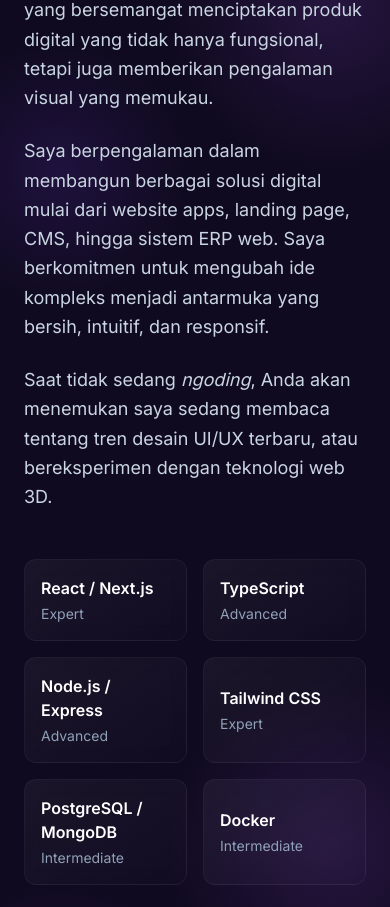
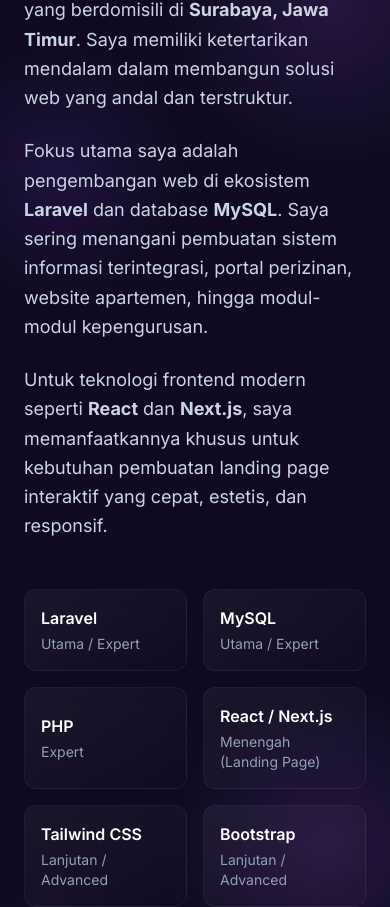
Before and after one commit to Ga2ng/portfolio-ga2ng, a Next.js app: page / in a window 390 px wide. Shown: the part 1094-2001 px from the top of the page. Built offline with nearby package versions, Linux system fonts and the light colour scheme.

Commit message:
feat: initialize portfolio components, project data structure, and landing page routing

```diff
--- a/app/page.tsx
+++ b/app/page.tsx
@@ -3,6 +3,7 @@
 import About from "@/components/About";
 import Portfolio from "@/components/Portfolio";
 import Contact from "@/components/Contact";
+import { Code2 } from "lucide-react";
 
 export default function Home() {
   return (
@@ -13,10 +14,18 @@
       <Portfolio />
       <Contact />
 
-      <footer className="py-8 border-t border-[#7c3aed]/20 text-center">
+      <footer className="py-8 border-t border-[#7c3aed]/20 text-center flex flex-col items-center gap-3">
         <p className="text-slate-500 text-sm">
           © {new Date().getFullYear()} Gagang. Dibuat dengan Next.js & Tailwind CSS.
         </p>
+        <a
+          href="https://github.com/Ga2ng"
+          target="_blank"
+          rel="noopener noreferrer"
+          className="text-slate-400 hover:text-[#a855f7] text-sm transition-colors flex items-center gap-1.5"
+        >
+          <Code2 size={16} /> GitHub: Ga2ng
+        </a>
       </footer>
     </main>
   );
--- a/app/project/[id]/page.tsx
+++ b/app/project/[id]/page.tsx
@@ -4,7 +4,7 @@
 import { useParams } from "next/navigation";
 import { motion, AnimatePresence } from "framer-motion";
 import Link from "next/link";
-import { ArrowLeft, ExternalLink, Code2, CheckCircle2, X } from "lucide-react";
+import { ArrowLeft, ExternalLink, CheckCircle2, X } from "lucide-react";
 import { projects } from "@/lib/projects";
 
 const getGridClass = (index: number, total: number) => {
@@ -170,13 +170,16 @@
                 </div>
               </div>
 
-              <a href="#" className="w-full py-4 bg-gradient-to-r from-[#7c3aed] to-[#a855f7] rounded-xl text-white font-semibold shadow-[0_0_15px_rgba(124,58,237,0.3)] hover:shadow-[0_0_25px_rgba(168,85,247,0.5)] transition-all flex justify-center items-center gap-2">
-                Lihat Demo <ExternalLink size={20} />
-              </a>
-
-              <a href="#" className="w-full py-4 glass text-white font-semibold border border-[#7c3aed]/30 hover:border-[#7c3aed] transition-all flex justify-center items-center gap-2 rounded-xl">
-                Source Code <Code2 size={20} />
-              </a>
+              {project.linkDemo && (
+                <a
+                  href={project.linkDemo}
+                  target="_blank"
+                  rel="noopener noreferrer"
+                  className="w-full py-4 bg-gradient-to-r from-[#7c3aed] to-[#a855f7] rounded-xl text-white font-semibold shadow-[0_0_15px_rgba(124,58,237,0.3)] hover:shadow-[0_0_25px_rgba(168,85,247,0.5)] transition-all flex justify-center items-center gap-2"
+                >
+                  Lihat Demo <ExternalLink size={20} />
+                </a>
+              )}
             </div>
           </div>
         </motion.div>
--- a/components/About.tsx
+++ b/components/About.tsx
@@ -4,12 +4,12 @@
 
 export default function About() {
   const skills = [
-    { name: "React / Next.js", level: "Expert" },
-    { name: "TypeScript", level: "Advanced" },
-    { name: "Node.js / Express", level: "Advanced" },
-    { name: "Tailwind CSS", level: "Expert" },
-    { name: "PostgreSQL / MongoDB", level: "Intermediate" },
-    { name: "Docker", level: "Intermediate" },
+    { name: "Laravel", level: "Utama / Expert" },
+    { name: "MySQL", level: "Utama / Expert" },
+    { name: "PHP", level: "Expert" },
+    { name: "React / Next.js", level: "Menengah (Landing Page)" },
+    { name: "Tailwind CSS", level: "Lanjutan / Advanced" },
+    { name: "Bootstrap", level: "Lanjutan / Advanced" },
   ];
 
   return (
@@ -35,13 +35,13 @@
             className="space-y-6 text-slate-300 text-lg leading-relaxed"
           >
             <p>
-              Halo! Saya seorang <strong>Web Developer</strong> yang bersemangat menciptakan produk digital yang tidak hanya fungsional, tetapi juga memberikan pengalaman visual yang memukau.
+              Halo! Saya seorang <strong>Web Developer</strong> yang berdomisili di <strong>Surabaya, Jawa Timur</strong>. Saya memiliki ketertarikan mendalam dalam membangun solusi web yang andal dan terstruktur.
             </p>
             <p>
-              Saya berpengalaman dalam membangun berbagai solusi digital mulai dari website apps, landing page, CMS, hingga sistem ERP web. Saya berkomitmen untuk mengubah ide kompleks menjadi antarmuka yang bersih, intuitif, dan responsif.
+              Fokus utama saya adalah pengembangan web di ekosistem <strong>Laravel</strong> dan database <strong>MySQL</strong>. Saya sering menangani pembuatan sistem informasi terintegrasi, portal perizinan, website apartemen, hingga modul-modul kepengurusan.
             </p>
             <p>
-              Saat tidak sedang <em>ngoding</em>, Anda akan menemukan saya sedang membaca tentang tren desain UI/UX terbaru, atau bereksperimen dengan teknologi web 3D.
+              Untuk teknologi frontend modern seperti <strong>React</strong> dan <strong>Next.js</strong>, saya memanfaatkannya khusus untuk kebutuhan pembuatan landing page interaktif yang cepat, estetis, dan responsif.
             </p>
           </motion.div>
 
--- a/components/Contact.tsx
+++ b/components/Contact.tsx
@@ -54,19 +54,19 @@
                 <div className="w-10 h-10 rounded-full glass-card flex items-center justify-center text-[#a855f7]">
                   <Mail size={20} />
                 </div>
-                <span>hello@gagang.dev</span>
+                <a href="mailto:gagangprakasa@gmail.com" className="hover:text-[#a855f7] transition-colors">gagangprakasa@gmail.com</a>
               </div>
               <div className="flex items-center gap-4 text-slate-300">
                 <div className="w-10 h-10 rounded-full glass-card flex items-center justify-center text-[#a855f7]">
                   <MapPin size={20} />
                 </div>
-                <span>Jakarta, Indonesia</span>
+                <span>Surabaya, Jawa Timur, Indonesia</span>
               </div>
               <div className="flex items-center gap-4 text-slate-300">
                 <div className="w-10 h-10 rounded-full glass-card flex items-center justify-center text-[#a855f7]">
                   <Phone size={20} />
                 </div>
-                <span>+62 812 3456 7890</span>
+                <a href="tel:081390382131" className="hover:text-[#a855f7] transition-colors">+62 813-9038-2131</a>
               </div>
             </div>
           </motion.div>
@@ -77,8 +77,34 @@
             whileInView={{ opacity: 1, x: 0 }}
             viewport={{ once: true }}
             transition={{ duration: 0.6, delay: 0.4 }}
-            className="md:col-span-3 glass-card p-8 rounded-2xl"
+            className="md:col-span-3 glass-card p-8 rounded-2xl relative overflow-hidden"
           >
+            {/* Disabled Overlay */}
+            <div className="absolute inset-0 bg-[#0f0a1f]/85 backdrop-blur-sm z-10 flex flex-col items-center justify-center p-6 text-center">
+              <div className="w-14 h-14 rounded-full bg-[#7c3aed]/10 border border-[#7c3aed]/30 flex items-center justify-center text-[#a855f7] mb-4">
+                <Mail size={28} />
+              </div>
+              <h4 className="text-lg font-bold text-white mb-2">Formulir Kontak Dinonaktifkan</h4>
+              <p className="text-slate-400 text-sm max-w-sm mb-6">
+                Formulir kirim pesan belum aktif. Silakan hubungi saya secara langsung melalui Email atau WhatsApp.
+              </p>
+              <div className="flex flex-wrap gap-3 justify-center">
+                <a
+                  href="mailto:gagangprakasa@gmail.com"
+                  className="px-5 py-2.5 bg-gradient-to-r from-[#7c3aed] to-[#a855f7] rounded-full text-white font-medium text-xs shadow-[0_0_15px_rgba(124,58,237,0.4)] hover:scale-105 transition-all"
+                >
+                  Kirim Email
+                </a>
+                <a
+                  href="https://wa.me/6281390382131"
+                  target="_blank"
+                  rel="noopener noreferrer"
+                  className="px-5 py-2.5 bg-green-600 rounded-full text-white font-medium text-xs shadow-[0_0_15px_rgba(22,163,74,0.4)] hover:scale-105 transition-all"
+                >
+                  Hubungi via WhatsApp
+                </a>
+              </div>
+            </div>
             <form onSubmit={handleSubmit} className="space-y-6">
               <div className="grid grid-cols-2 gap-6">
                 <div className="col-span-2 sm:col-span-1 space-y-2">
--- a/components/Hero.tsx
+++ b/components/Hero.tsx
@@ -51,9 +51,9 @@
           </a>
           <div className="flex gap-4 sm:ml-4">
             {[
-              { icon: <Code2 size={24} />, href: "https://github.com/gagang" },
-              { icon: <Briefcase size={24} />, href: "https://linkedin.com/in/gagang" },
-              { icon: <Mail size={24} />, href: "mailto:hello@example.com" }
+              { icon: <Code2 size={24} />, href: "https://github.com/Ga2ng" },
+              { icon: <Briefcase size={24} />, href: "https://www.linkedin.com/in/ahmad-gagang-prakasa-a32948285" },
+              { icon: <Mail size={24} />, href: "mailto:gagangprakasa@gmail.com" }
             ].map((social, index) => (
               <a
                 key={index}
--- a/lib/projects.ts
+++ b/lib/projects.ts
@@ -81,6 +81,23 @@
     linkDemo: "http://sitaru.espacialartwork.com",
   },
   {
+    id: "modul-kkn",
+    title: "Modul KKN",
+    description: "Sistem informasi pengelolaan Kuliah Kerja Nyata (KKN) mahasiswa untuk memfasilitasi administrasi pendaftaran, penyerahan logbook harian, serta proses penilaian dari Dosen Pembimbing Lapangan secara online dan terintegrasi.",
+    images: [
+      "/modul-kkn/modul-kkn_1.png",
+      "/modul-kkn/modul-kkn_2.png"
+    ],
+    features: [
+      "Pendaftaran Kelompok & Pemilihan Lokasi KKN secara Online",
+      "Sistem Pengisian Logbook / Laporan Kegiatan Harian Mahasiswa",
+      "Manajemen dan Input Nilai oleh Dosen Pembimbing Lapangan (DPL)",
+      "Penyimpanan Dokumen Laporan Akhir & Verifikasi Administratif"
+    ],
+    tags: ["Tailwind CSS", "Vercel"],
+    linkDemo: "https://kkn-modul-web.vercel.app/",
+  },
+  {
     id: "tygo",
     title: "$TYGO",
     description: "Website landing page art untuk memecoin $TYGO — Wild Degen of Solana. Karakter harimau liar degen ini menjembatani memes, animasi, dan budaya Solana.",
```
Also changed, not shown: public/modul-kkn/modul-kkn_1.png (added), public/modul-kkn/modul-kkn_2.png (added).
